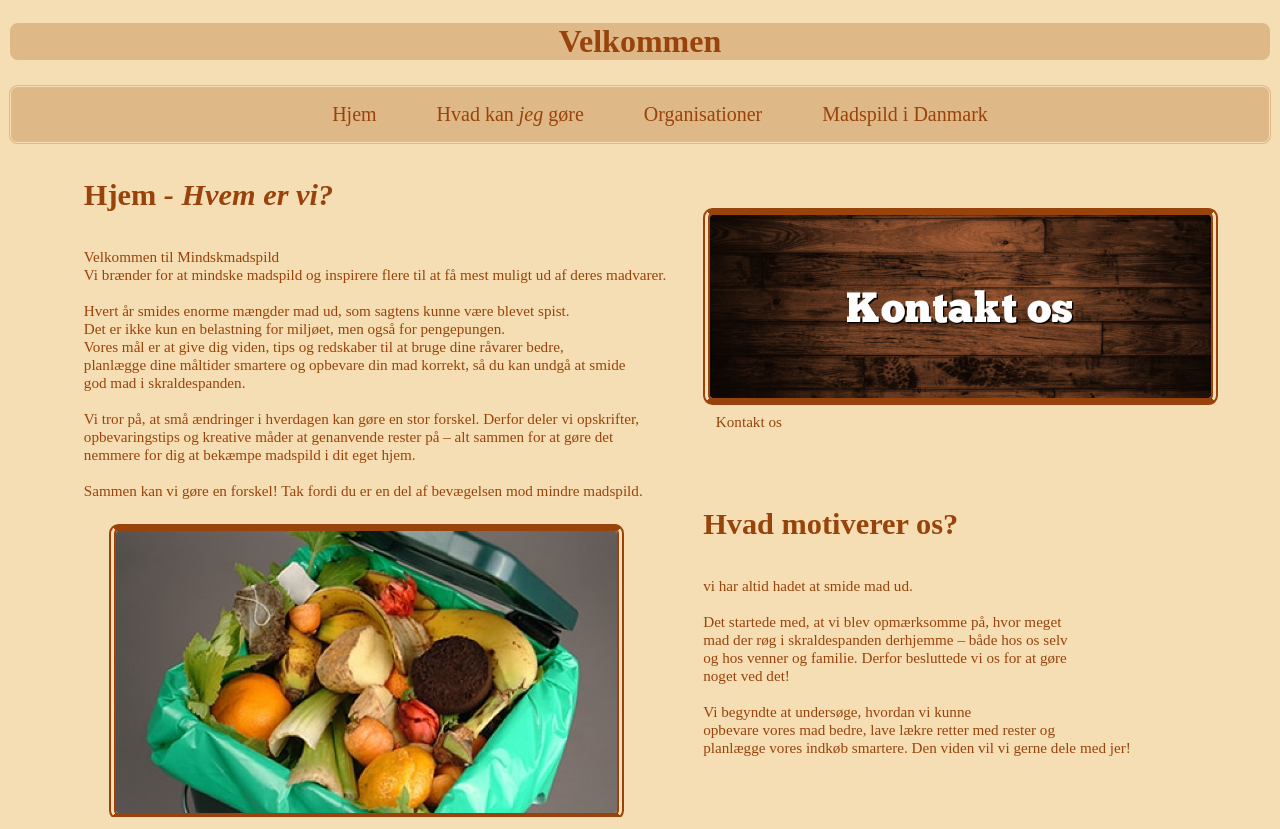
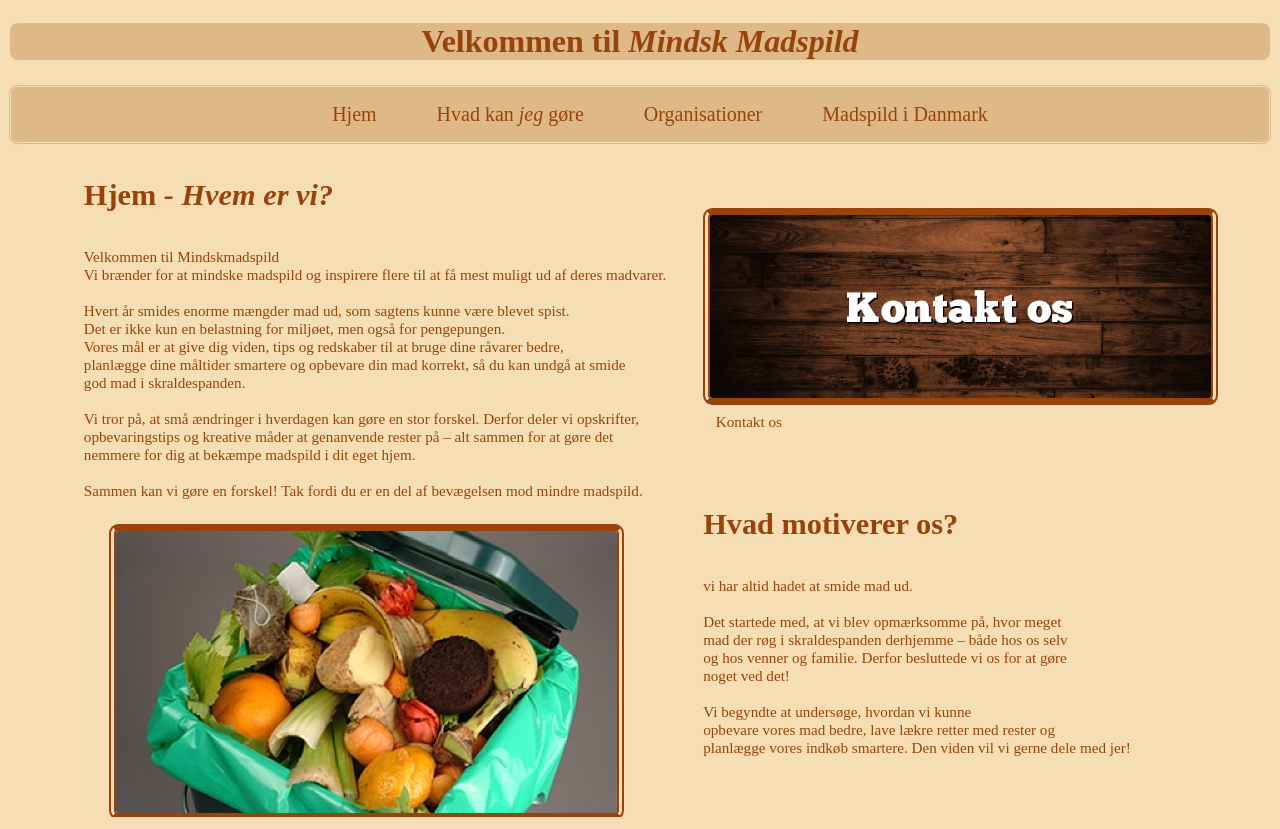
Before and after one commit to SimonGotfred/Projekt1_Gruppe7, a website built with webpack: page index.html in a window 1280 px wide. Built offline with nearby package versions, Linux system fonts and the light colour scheme.

Commit message:
Titel udvidet

```diff
--- a/index.html
+++ b/index.html
@@ -8,7 +8,7 @@
 <body id="body">
 <div>
   <div>
-    <h1 id="navigation-h1">Velkommen</h1>
+    <h1 id="navigation-h1">Velkommen til <i>Mindsk Madspild</i></h1>
   </div>
   <div>
     <nav id="navigation-bar"> <!--  -->
```
Also changed, not shown: html/organisation.html (+1 -1 lines).
